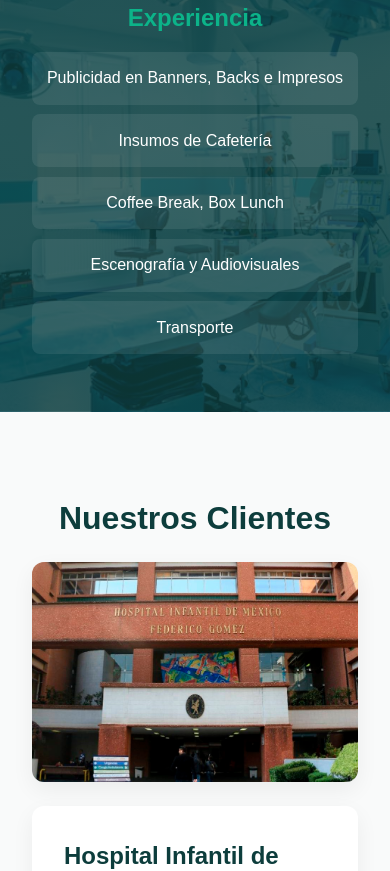
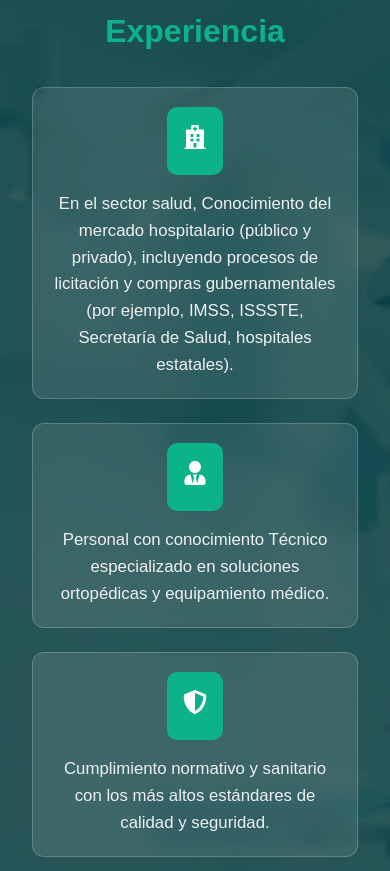
Before and after one commit to oltechGroup/website_omma, a React (Vite) app: page /about in a window 390 px wide. Shown: the part 2860-3731 px from the top of the page. Built offline with nearby package versions, Linux system fonts and the light colour scheme.

Commit message:
Experiencias

```diff
--- a/src/locales/about/en.js
+++ b/src/locales/about/en.js
@@ -40,11 +40,13 @@
   experience: {
     title: "Experience",
     items: [
-      "Advertising in Banners, Backdrops and Prints",
-      "Cafeteria Supplies",
-      "Coffee Break, Box Lunch",
-      "Scenography and Audiovisuals",
-      "Transportation",
+      "In the health sector, Knowledge of the hospital market (public and private), including bidding processes and government purchases (for example, IMSS, ISSSTE, Ministry of Health, state hospitals).",
+      "Staff with Technical knowledge specialized in orthopedic solutions and medical equipment.",
+      "Regulatory and sanitary compliance with the highest quality and safety standards.",
+      "Traceability, storage and transport policies for sterile and sensitive material guaranteeing product integrity.",
+      "Active participation in congresses, workshops and medical fairs to stay at the forefront.",
+      "Certifications or alliances with recognized international brands in the medical sector.",
+      "Supply capacity and immediate response to surgical emergencies 24 hours a day."
     ],
   },
   clients: {
@@ -54,14 +56,14 @@
     visit: "Visit website",
     list: [
       {
-        name: "Hospital Infantil de México “Federico Gómez”",
+        name: "Hospital Infantil de México \"Federico Gómez\"",
         address: "Calle Dr. Márquez 162, Doctores, Cuauhtémoc, 06720 Mexico City, CDMX",
         phone: "+52 55 5228 9917",
         image: "/images/hospital_infantil.jpg",
         link: "http://himfg.com.mx/",
       },
       {
-        name: "ISSSTE Regional Hospital “Gral. Ignacio Zaragoza”",
+        name: "ISSSTE Regional Hospital \"Gral. Ignacio Zaragoza\"",
         address: "Calz. Ignacio Zaragoza 1711, Iztapalapa, 09220 Mexico City, CDMX",
         phone: "+52 55 5716 5200",
         image: "/images/issste_zaragoza.jpg",
--- a/src/locales/about/es.js
+++ b/src/locales/about/es.js
@@ -40,11 +40,13 @@
   experience: {
     title: "Experiencia",
     items: [
-      "Publicidad en Banners, Backs e Impresos",
-      "Insumos de Cafetería",
-      "Coffee Break, Box Lunch",
-      "Escenografía y Audiovisuales",
-      "Transporte",
+      "En el sector salud, Conocimiento del mercado hospitalario (público y privado), incluyendo procesos de licitación y compras gubernamentales (por ejemplo, IMSS, ISSSTE, Secretaría de Salud, hospitales estatales).",
+      "Personal con conocimiento Técnico especializado en soluciones ortopédicas y equipamiento médico.",
+      "Cumplimiento normativo y sanitario con los más altos estándares de calidad y seguridad.",
+      "Políticas de trazabilidad, almacenamiento y transporte de material estéril y sensible garantizando la integridad del producto.",
+      "Participación activa en congresos, talleres y ferias médicas para mantenernos a la vanguardia.",
+      "Certificaciones o alianzas con marcas internacionales reconocidas en el sector médico.",
+      "Capacidad de suministro y respuesta inmediata ante urgencias quirúrgicas las 24 horas."
     ],
   },
   clients: {
@@ -54,14 +56,14 @@
     visit: "Visitar sitio web",
     list: [
       {
-        name: "Hospital Infantil de México “Federico Gómez”",
+        name: "Hospital Infantil de México \"Federico Gómez\"",
         address: "Calle Dr. Márquez 162, Doctores, Cuauhtémoc, 06720 Ciudad de México, CDMX",
         phone: "+52 55 5228 9917",
         image: "/images/hospital_infantil.jpg",
         link: "http://himfg.com.mx/",
       },
       {
-        name: "ISSSTE Hospital Regional “Gral. Ignacio Zaragoza”",
+        name: "ISSSTE Hospital Regional \"Gral. Ignacio Zaragoza\"",
         address: "Calz. Ignacio Zaragoza 1711, Iztapalapa, 09220 Ciudad de México, CDMX",
         phone: "+52 55 5716 5200",
         image: "/images/issste_zaragoza.jpg",
--- a/src/locales/about/pt.js
+++ b/src/locales/about/pt.js
@@ -40,11 +40,13 @@
   experience: {
     title: "Experiência",
     items: [
-      "Publicidade em Banners, Backdrops e Impressos",
-      "Insumos de Cafeteria",
-      "Coffee Break, Box Lunch",
-      "Cenografia e Audiovisuais",
-      "Transporte",
+      "No setor da saúde, Conhecimento do mercado hospitalar (público e privado), incluindo processos de licitação e compras governamentais (por exemplo, IMSS, ISSSTE, Secretaria de Saúde, hospitais estaduais).",
+      "Pessoal com conhecimento Técnico especializado em soluções ortopédicas e equipamentos médicos.",
+      "Conformidade regulatória e sanitária com os mais altos padrões de qualidade e segurança.",
+      "Políticas de rastreabilidade, armazenamento e transporte de material estéril e sensível garantindo a integridade do produto.",
+      "Participação ativa em congressos, workshops e feiras médicas para manter-nos na vanguarda.",
+      "Certificações ou alianças com marcas internacionais reconhecidas no setor médico.",
+      "Capacidade de fornecimento e resposta imediata a emergências cirúrgicas 24 horas por dia."
     ],
   },
   clients: {
@@ -54,14 +56,14 @@
     visit: "Visitar site",
     list: [
       {
-        name: "Hospital Infantil do México “Federico Gómez”",
+        name: "Hospital Infantil do México \"Federico Gómez\"",
         address: "Calle Dr. Márquez 162, Doctores, Cuauhtémoc, 06720 Cidade do México, CDMX",
         phone: "+52 55 5228 9917",
         image: "/images/hospital_infantil.jpg",
         link: "http://himfg.com.mx/",
       },
       {
-        name: "ISSSTE Hospital Regional “Gral. Ignacio Zaragoza”",
+        name: "ISSSTE Hospital Regional \"Gral. Ignacio Zaragoza\"",
         address: "Calz. Ignacio Zaragoza 1711, Iztapalapa, 09220 Cidade do México, CDMX",
         phone: "+52 55 5716 5200",
         image: "/images/issste_zaragoza.jpg",
--- a/src/pages/AboutPage.css
+++ b/src/pages/AboutPage.css
@@ -175,36 +175,71 @@
   color: #e8fff6;
 }
 
-/* EXPERIENCIA */
+/* EXPERIENCIA ACTUALIZADA */
 .experience {
   padding: 3rem 2rem;
   text-align: center;
   color: white;
+  background: linear-gradient(rgba(13,61,60,0.85), rgba(13,61,60,0.85)), url(/images/quirofano.jpg);
   background-size: cover;
   background-position: center;
   background-repeat: no-repeat;
 }
+.experience-container {
+  max-width: 1200px;
+  margin: 0 auto;
+}
 .experience h2 {
   color: var(--verde);
-  margin-bottom: 1rem;
+  margin-bottom: 2rem;
+  font-size: 2rem;
 }
-.experience ul {
-  list-style: none;
-  padding: 0;
-  max-width: 820px;
-  margin: auto;
+.experience-grid {
+  display: grid;
+  grid-template-columns: repeat(auto-fit, minmax(500px, 1fr));
+  gap: 1.5rem;
+  max-width: 1200px;
+  margin: 0 auto;
 }
-.experience ul li {
-  background: rgba(255,255,255,0.08);
-  padding: 0.9rem;
-  margin: 0.6rem 0;
-  border-radius: 8px;
-  transition: background 0.2s ease, transform 0.18s ease;
-  color: #fff;
+.experience-item {
+  background: rgba(255,255,255,0.1);
+  backdrop-filter: blur(10px);
+  border: 1px solid rgba(255,255,255,0.2);
+  border-radius: 12px;
+  padding: 1.5rem;
+  display: flex;
+  align-items: flex-start;
+  gap: 1.2rem;
+  transition: all 0.3s ease;
+  text-align: left;
 }
-.experience ul li:hover {
-  background: rgba(255,255,255,0.14);
-  transform: translateY(-4px);
+.experience-item:hover {
+  background: rgba(255,255,255,0.15);
+  transform: translateY(-5px);
+  border-color: var(--verde);
+}
+.experience-icon {
+  background: var(--verde);
+  color: white;
+  padding: 1rem;
+  border-radius: 10px;
+  font-size: 1.5rem;
+  flex-shrink: 0;
+  transition: all 0.3s ease;
+}
+.experience-item:hover .experience-icon {
+  background: white;
+  color: var(--verde);
+  transform: scale(1.1);
+}
+.experience-content {
+  flex: 1;
+}
+.experience-content p {
+  margin: 0;
+  line-height: 1.6;
+  font-size: 1.05rem;
+  color: #f0f0f0;
 }
 
 /* CLIENTES */
@@ -316,7 +351,11 @@
   .client-card {
     gap: 1.5rem;
   }
+  .experience-grid {
+    grid-template-columns: repeat(auto-fit, minmax(450px, 1fr));
+  }
 }
+
 @media (max-width: 900px) {
   .about-hero {
     padding: 6rem 1rem;
@@ -347,6 +386,18 @@
     width: auto;
   }
 
+  .experience-grid {
+    grid-template-columns: 1fr;
+  }
+  .experience-item {
+    flex-direction: column;
+    text-align: center;
+    gap: 1rem;
+  }
+  .experience-icon {
+    align-self: center;
+  }
+
   .client-card {
     flex-direction: column;
     margin: 1.2rem auto;
@@ -369,3 +420,26 @@
     gap: 1rem;
   }
 }
+
+@media (max-width: 768px) {
+  .experience-grid {
+    grid-template-columns: 1fr;
+  }
+  .experience-item {
+    padding: 1.2rem;
+  }
+}
+
+@media (max-width: 480px) {
+  .experience-grid {
+    grid-template-columns: 1fr;
+  }
+  .experience-item {
+    flex-direction: column;
+    text-align: center;
+    gap: 1rem;
+  }
+  .experience-icon {
+    align-self: center;
+  }
+}
--- a/src/pages/AboutPage.jsx
+++ b/src/pages/AboutPage.jsx
@@ -9,6 +9,13 @@
   FaUserMd,
   FaCheckCircle,
   FaUsers,
+  FaHospital,
+  FaUserTie,
+  FaShieldAlt,
+  FaMapMarkerAlt,
+  FaCalendarAlt,
+  FaAward,
+  FaClock
 } from "react-icons/fa";
 import { useLanguage } from "../context/LanguageContext";
 import es from "../locales/about/es";
@@ -19,10 +26,18 @@
   const { language } = useLanguage();
   const t = { es, en, pt }[language];
 
+  const experienceIcons = [
+    FaHospital,       // Sector salud
+    FaUserTie,        // Personal técnico
+    FaShieldAlt,      // Cumplimiento normativo
+    FaMapMarkerAlt,   // Trazabilidad
+    FaCalendarAlt,    // Congresos
+    FaAward,          // Certificaciones
+    FaClock           // Respuesta inmediata
+  ];
+
   return (
     <div className="about-wrapper">
-
-
       {/* HERO */}
       <header className="hero about-hero">
         <h1>{t.hero.title} <span>{t.hero.subtitle}</span></h1>
@@ -35,7 +50,6 @@
           <h2><FaBullseye className="icon" /> {t.mission.title}</h2>
           <p>{t.mission.text}</p>
         </div>
-
         <div className="card">
           <h2><FaRocket className="icon" /> {t.vision.title}</h2>
           <p>{t.vision.text}</p>
@@ -46,7 +60,6 @@
       <section className="values">
         <h2>{t.values.title}</h2>
         <p className="values-hero">{t.values.hero}</p>
-
         <div className="values-grid">
           <div className="value-item"><FaLightbulb className="val-icon" /> {t.values.items.innovation}</div>
           <div className="value-item"><FaUserMd className="val-icon" /> {t.values.items.excellence}</div>
@@ -70,17 +83,26 @@
         <p>{t.profile.objetive}</p>
       </section>
 
-      {/* EXPERIENCIA */}
-      <section
-        className="experience"
-        style={{
-          backgroundImage: `linear-gradient(rgba(13,61,60,0.85), rgba(13,61,60,0.85)), url(/images/quirofano.jpg)`
-        }}
-      >
-        <h2>{t.experience.title}</h2>
-        <ul>
-          {t.experience.items.map((item, index) => <li key={index}>{item}</li>)}
-        </ul>
+      {/* EXPERIENCIA ACTUALIZADA */}
+      <section className="experience">
+        <div className="experience-container">
+          <h2>{t.experience.title}</h2>
+          <div className="experience-grid">
+            {t.experience.items.map((item, index) => {
+              const IconComponent = experienceIcons[index];
+              return (
+                <div className="experience-item" key={index}>
+                  <div className="experience-icon">
+                    <IconComponent />
+                  </div>
+                  <div className="experience-content">
+                    <p>{item}</p>
+                  </div>
+                </div>
+              );
+            })}
+          </div>
+        </div>
       </section>
 
       {/* CLIENTES */}
```
